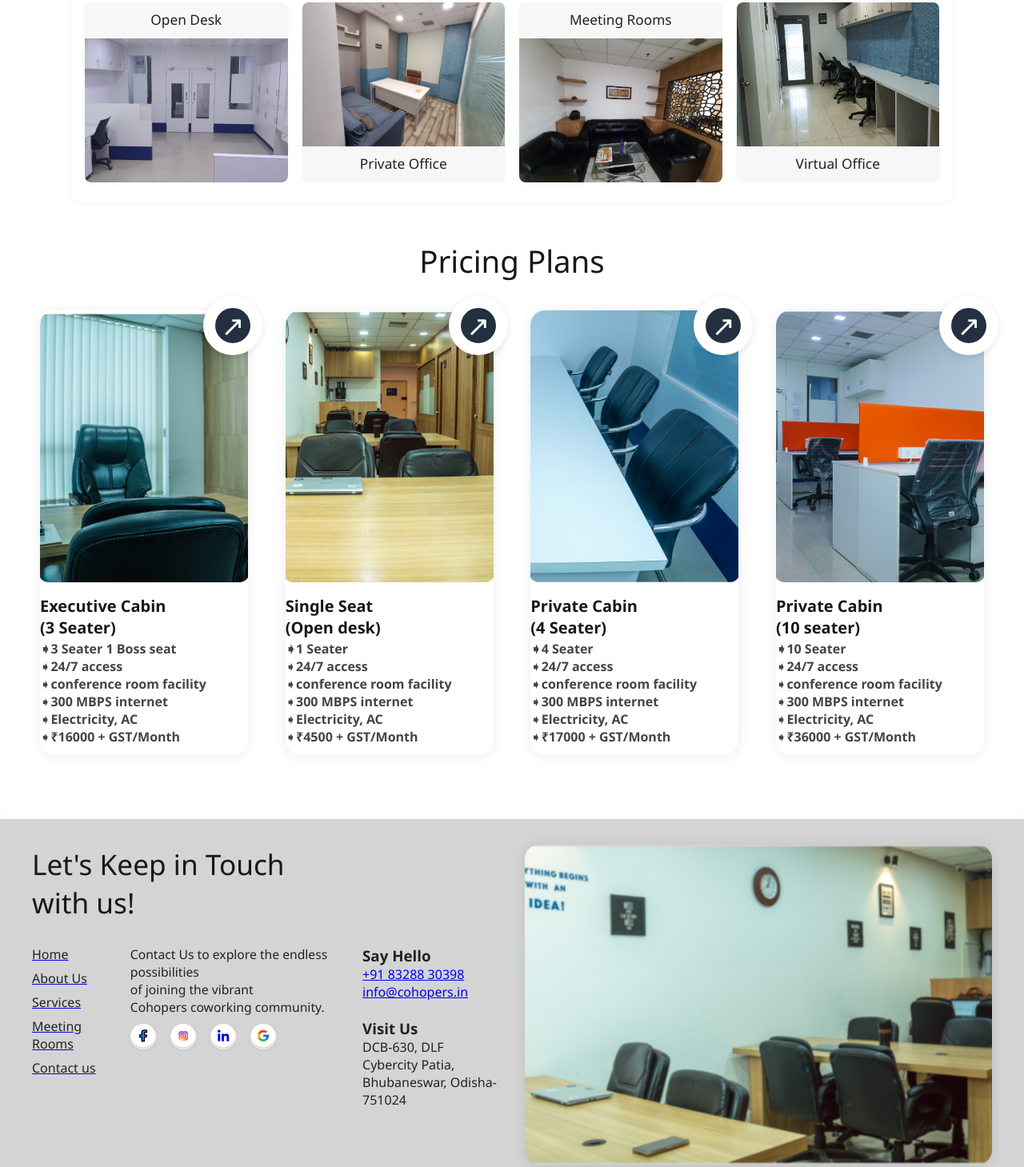
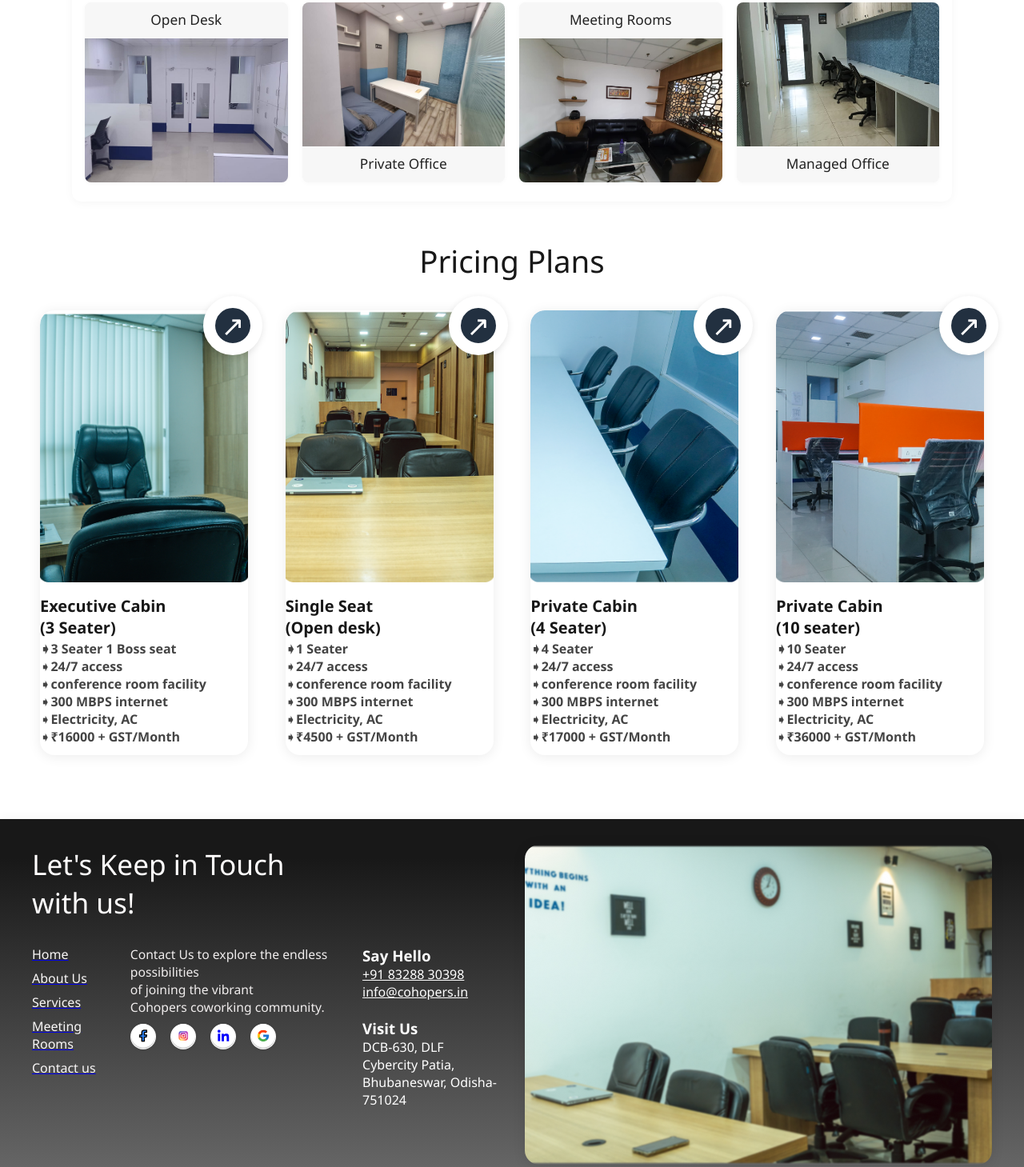
Before and after one commit to suvendu-kumar-rath/CoHopers, a plain HTML site: page index.html in a window 1280 px wide. Shown: the part 1890-3349 px from the top of the page at 80% size. Drawn offline with Linux system fonts and the light colour scheme.

Commit message:
Footer color changed

```diff
--- a/index.html
+++ b/index.html
@@ -143,9 +143,9 @@
                         <div class="gallery-overlay-icon">🔍</div>
                     </div>
                 </div>
-                <div class="gallery-item" data-image="images/cohopers2.jpeg" data-caption="Virtual Office">
-                    <img src="images/cohopers2.jpeg" alt="Virtual Office">
-                    <div class="gallery-caption">Virtual Office</div>
+                <div class="gallery-item" data-image="images/cohopers2.jpeg" data-caption="Managed Office">
+                    <img src="images/cohopers2.jpeg" alt="Managed Office">
+                    <div class="gallery-caption">Managed Office</div>
                     <div class="gallery-overlay">
                         <div class="gallery-overlay-icon">🔍</div>
                     </div>
@@ -171,9 +171,9 @@
                         <div class="gallery-overlay-icon">🔍</div>
                     </div>
                 </div>
-                <div class="gallery-item" data-image="images/cohopers2.jpeg" data-caption="Virtual Office">
-                    <img src="images/cohopers2.jpeg" alt="Virtual Office">
-                    <div class="gallery-caption">Virtual Office</div>
+                <div class="gallery-item" data-image="images/cohopers2.jpeg" data-caption="Managed Office">
+                    <img src="images/cohopers2.jpeg" alt="Managed Office">
+                    <div class="gallery-caption">Managed Office</div>
                     <div class="gallery-overlay">
                         <div class="gallery-overlay-icon">🔍</div>
                     </div>
@@ -402,19 +402,19 @@
                         </div>
                         <div class="contact-details">
                             <div class="contact-item">
-                                <h3>Say Hello</h3>
+                                <h3 class="text-white">Say Hello</h3>
                                 <!-- <img src="images/phone-icon.png" alt="Phone" class="contact-icon"> -->
-                                <a href="tel:+918328830398">+91 83288 30398</a>
+                                <a href="tel:+918328830398" class="text-white">+91 83288 30398</a>
                             </div>
                             <div class="contact-item">
                                 <!-- <img src="images/mail-icon.png" alt="Email" class="contact-icon"> -->
-                                <a href="mailto:info@cohopers.in">info@cohopers.in</a>
+                                <a href="mailto:info@cohopers.in" class="text-white">info@cohopers.in</a>
                             </div>
                             <br>
                             <div class="contact-item">
-                                <h3>Visit Us</h3>
+                                <h3 class="text-white">Visit Us</h3>
                                 <!-- <img src="images/location-icon.png" alt="Location" class="contact-icon"> -->
-                                <span>DCB-630, DLF Cybercity Patia,<br>Bhubaneswar, Odisha-751024</span>
+                                <span class="text-white">DCB-630, DLF Cybercity Patia,<br>Bhubaneswar, Odisha-751024</span>
                             </div>
                         </div>
                     </div>
--- a/styles.css
+++ b/styles.css
@@ -1091,7 +1091,7 @@ nav ul li a:hover, nav ul li a.active {
     }
 }
 .footer-section {
-    background: #b1b1b18b;
+    background: linear-gradient(to bottom, #181818 10%, #707070 100%);
     margin-top: 48px;
     padding: 32px 32px 0 32px;
     border-radius: 0 0 18px 18px;
@@ -1118,7 +1118,7 @@ nav ul li a:hover, nav ul li a.active {
     font-size: 2.2rem;
     font-weight: 500;
     margin-bottom: 12px;
-    color: #181818;
+    color: #fffdfd;
 }
 .footer-left-row {
     display: flex;
@@ -1142,7 +1142,7 @@ nav ul li a:hover, nav ul li a.active {
     font-size: 1rem;
 }
 .footer-nav li {
-    color: #222;
+    color: #f9f7f7;
     cursor: pointer;
     text-decoration: none;
     transition: none;
@@ -1152,7 +1152,7 @@ nav ul li a:hover, nav ul li a.active {
 }
 .footer-contact p {
     font-size: 0.98rem;
-    color: #222;
+    color: #f0eded;
     margin-bottom: 10px;
 }
 .footer-socials {
@@ -1187,6 +1187,9 @@ nav ul li a:hover, nav ul li a.active {
     border-radius: 18px;
     object-fit: cover;
     box-shadow: 0 2px 16px rgba(0,0,0,0.10);
+}
+.text-white {
+    color: #fff;
 }
 .footer-bottom {
     display: flex;
```
Also changed, not shown: about.html (+5 -5 lines), contactus.html (+5 -5 lines).
